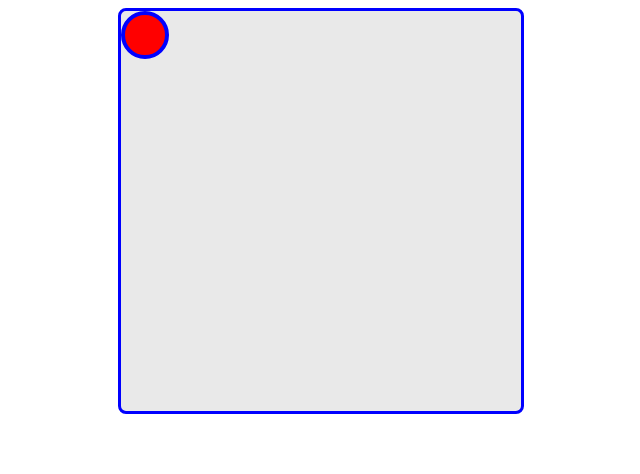
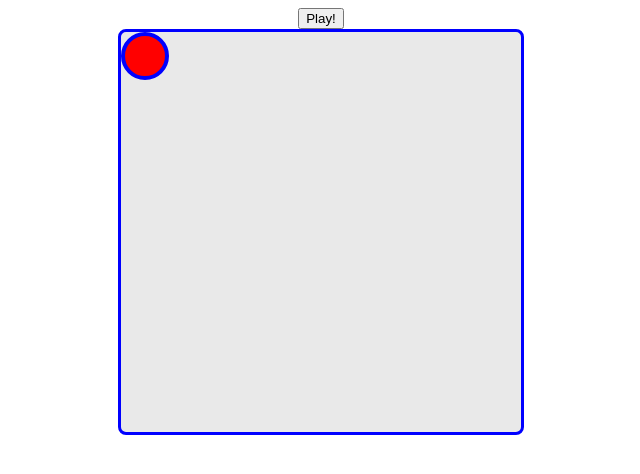
Before and after one commit to bassam-azizi/Bubble-app, a React (Create React App) app: page / in a window 1280 px wide. Shown: the top 474 px of the page, without its empty margins (319-959 px from the left). Built offline with nearby package versions, Linux system fonts and the light colour scheme.

Commit message:
create the play button

```diff
--- a/src/components/board.jsx
+++ b/src/components/board.jsx
@@ -3,8 +3,11 @@ import Bubble from "./bubble/bubble";
 
 const Board = () => {
   return (
-    <div className="board">
-      <Bubble />
+    <div className="container">
+      <button className="playBtn">Play!</button>
+      <div className="board">
+        <Bubble />
+      </div>
     </div>
   );
 };
```
